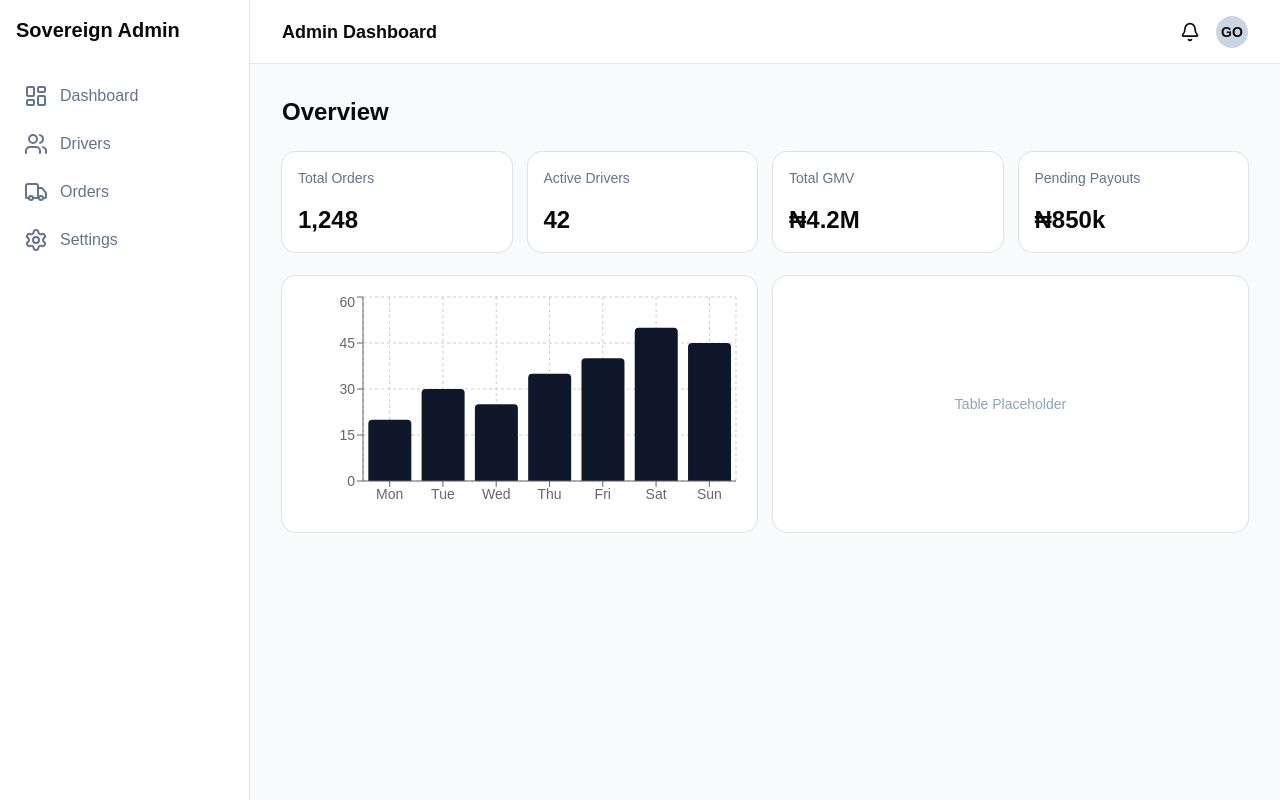
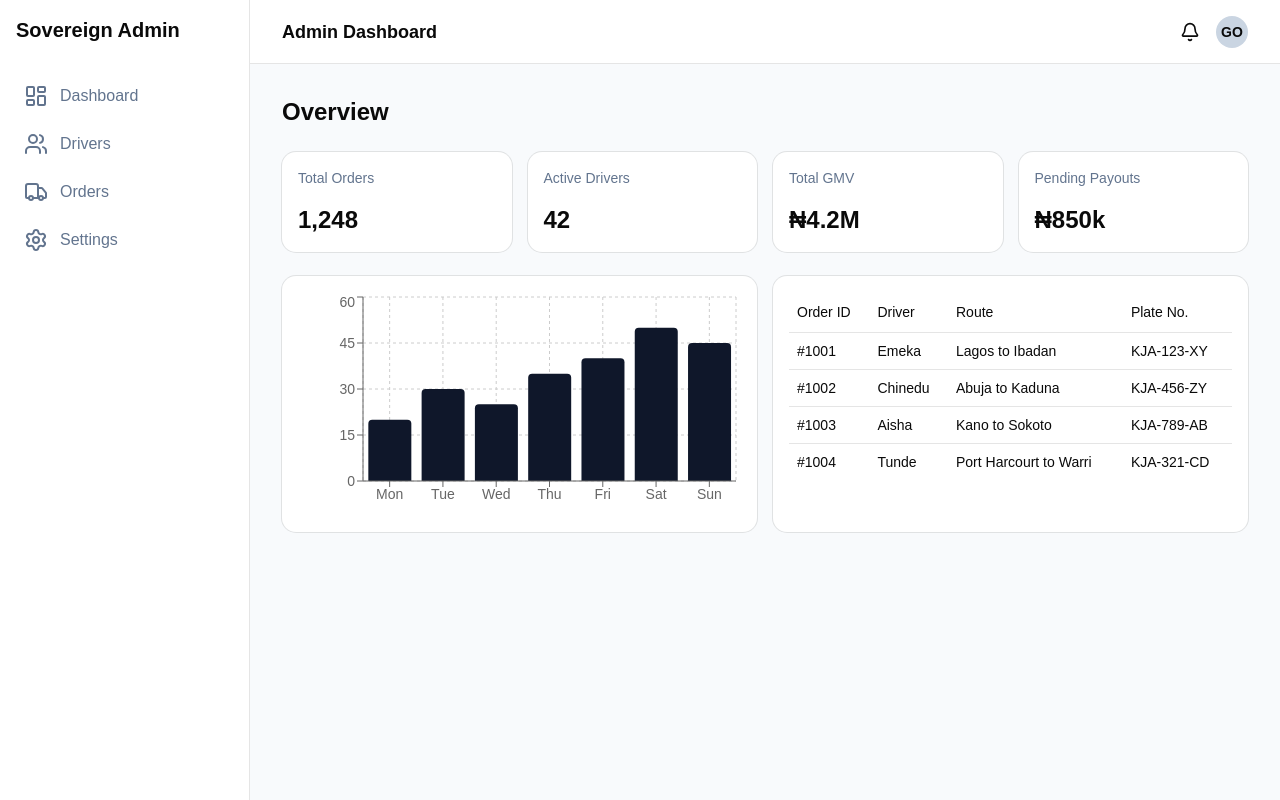
Before and after one commit to KnightOfNull/sovereign-admin, a React (Vite) app: page / in a window 1280 px wide. Built offline with nearby package versions, Linux system fonts and the light colour scheme.

Commit message:
chore: integrated the data table

```diff
--- a/src/App.jsx
+++ b/src/App.jsx
@@ -1,6 +1,7 @@
 import { LayoutDashboard, Users, Truck, Settings, Bell } from 'lucide-react'
 import { Card, CardHeader, CardContent, CardTitle } from '@/components/ui/card'
 import { ResponsiveContainer, BarChart, Bar, XAxis, YAxis, CartesianGrid, Tooltip } from 'recharts'
+import { Table, TableHeader, TableRow, TableHead, TableBody, TableCell } from '@/components/ui/table'
 
 const chartData = [
   { name: 'Mon', orders: 20 },
@@ -10,6 +11,13 @@ const chartData = [
   { name: 'Fri', orders: 40 },
   { name: 'Sat', orders: 50 },
   { name: 'Sun', orders: 45 }
+]
+
+const recentOrders = [
+  { id: '#1001', driver: 'Emeka', route: ' Lagos to Ibadan ', plate: 'KJA-123-XY' },
+  { id: '#1002', driver: 'Chinedu', route: ' Abuja to Kaduna ', plate: 'KJA-456-ZY' },
+  { id: '#1003', driver: 'Aisha', route: ' Kano to Sokoto ', plate: 'KJA-789-AB' },
+  { id: '#1004', driver: 'Tunde', route: ' Port Harcourt to Warri ', plate: 'KJA-321-CD' },
 ]
 
 function App() {
@@ -96,9 +104,29 @@ function App() {
                 </BarChart>
               </ResponsiveContainer>
             </Card>
-            <Card className='h-64 flex items-center justify-center text-slate-400'>
-              Table Placeholder
+            <Card className='h-64 p-4 overflow-y-auto'>
+              <Table>
+                <TableHeader>
+                  <TableRow>
+                    <TableHead>Order ID</TableHead>
+                    <TableHead>Driver</TableHead>
+                    <TableHead>Route</TableHead>
+                    <TableHead>Plate No.</TableHead>
+                  </TableRow>
+                </TableHeader>
+                <TableBody>
+                  {recentOrders.map(order => (
+                    <TableRow key={order.id}>
+                      <TableCell>{order.id}</TableCell>
+                      <TableCell>{order.driver}</TableCell>
+                      <TableCell>{order.route}</TableCell>
+                      <TableCell>{order.plate}</TableCell>
+                    </TableRow>
+                  ))}
+                </TableBody>
+              </Table>
             </Card>
+
           </div>
         </div>
       </main>
@@ -109,4 +137,5 @@ function App() {
 export default App;
 
 // The End-of-Day Answer:
-// Putting overflow-y-auto on the main tag locks the outer layout to the screen height and restricts scrolling strictly to the content area, keeping the sidebard fixed in place while the data table scrolls independently.
+// React uses the unique key prop to track each element's identity across renders during its diffing (reconciliation) process.
+// When your data changes—such as when an order is deleted, added, or reordered—React compares the new list of elements with the previous one to figure out the minimum number of changes needed on the real screen (the DOM).
--- /dev/null
+++ b/src/components/ui/table.jsx
@@ -0,0 +1,134 @@
+import * as React from "react"
+import { cn } from "cn"
+
+function Table({
+  className,
+  ...props
+}) {
+  return (
+    <div
+      data-slot="table-container"
+      className="relative w-full overflow-x-auto"
+    >
+      <table
+        data-slot="table"
+        className={cn("w-full caption-bottom text-sm", className)}
+        {...props}
+      />
+    </div>
+  )
+}
+
+function TableHeader({
+  className,
+  ...props
+}) {
+  return (
+    <thead
+      data-slot="table-header"
+      className={cn("[&_tr]:border-b", className)}
+      {...props}
+    />
+  )
+}
+
+function TableBody({
+  className,
+  ...props
+}) {
+  return (
+    <tbody
+      data-slot="table-body"
+      className={cn("[&_tr:last-child]:border-0", className)}
+      {...props}
+    />
+  )
+}
+
+function TableFooter({
+  className,
+  ...props
+}) {
+  return (
+    <tfoot
+      data-slot="table-footer"
+      className={cn(
+        "border-t bg-muted/50 font-medium [&>tr]:last:border-b-0",
+        className
+      )}
+      {...props}
+    />
+  )
+}
+
+function TableRow({
+  className,
+  ...props
+}) {
+  return (
+    <tr
+      data-slot="table-row"
+      className={cn(
+        "border-b transition-colors hover:bg-muted/50 has-aria-expanded:bg-muted/50 data-[state=selected]:bg-muted",
+        className
+      )}
+      {...props}
+    />
+  )
+}
+
+function TableHead({
+  className,
+  ...props
+}) {
+  return (
+    <th
+      data-slot="table-head"
+      className={cn(
+        "h-10 px-2 text-left align-middle font-medium whitespace-nowrap text-foreground [&:has([role=checkbox])]:pr-0",
+        className
+      )}
+      {...props}
+    />
+  )
+}
+
+function TableCell({
+  className,
+  ...props
+}) {
+  return (
+    <td
+      data-slot="table-cell"
+      className={cn(
+        "p-2 align-middle whitespace-nowrap [&:has([role=checkbox])]:pr-0",
+        className
+      )}
+      {...props}
+    />
+  )
+}
+
+function TableCaption({
+  className,
+  ...props
+}) {
+  return (
+    <caption
+      data-slot="table-caption"
+      className={cn("mt-4 text-sm text-muted-foreground", className)}
+      {...props}
+    />
+  )
+}
+
+export {
+  Table,
+  TableHeader,
+  TableBody,
+  TableFooter,
+  TableHead,
+  TableRow,
+  TableCell,
+  TableCaption,
+}
```
